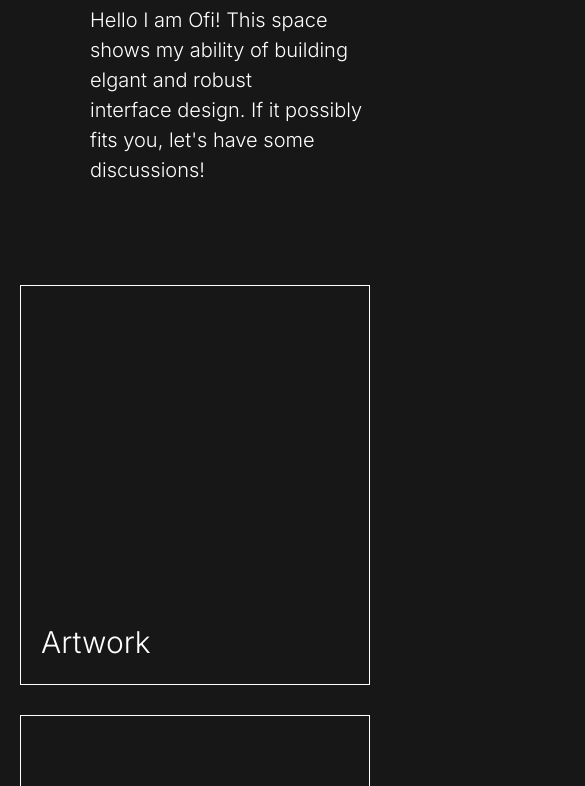
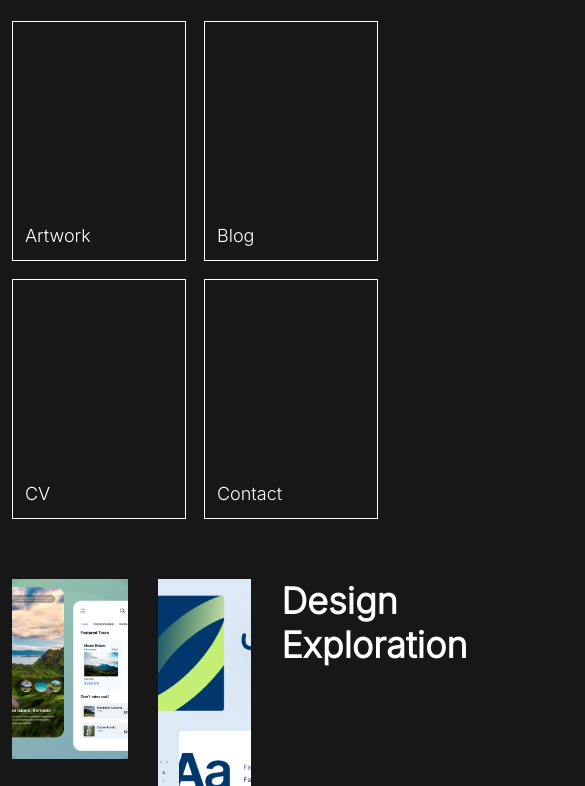
Before and after one commit to antdev1987/fiverrFigma, a website: page index.html in a window 390 px wide. Shown: the part 284-1070 px from the top of the page, 585 px wide, since content can reach past the window. Drawn offline with Linux system fonts and the light colour scheme.

Commit message:
media Menu finished

```diff
--- a/scss/_base.scss
+++ b/scss/_base.scss
@@ -16,34 +16,42 @@ $color-blue: #49a8ff;
 $color-green: #5effca;
 
 $color-white: #fff;
+
+// A map of breakpoints.
+$breakpoints: (
+  phone-sm: 420px,
+  phone: 767px,
+  tablet: 768px,
+  tablet-lg: 1024px,
+  desktop: 1025px,
+  desktop-lg: 1600px,
+);
 ///////////////////////
 /// variable End
 ///////////////////////
 
 ///////////////////////
-/// setting up Start
+/// Mixing Start
 ///////////////////////
-html {
-  font-size: 62.5%;
-  scroll-behavior: smooth;
+@mixin for-size($breakpoint, $direction: down) {
+  // If the breakpoint exists in the map.
+  @if map-has-key($breakpoints, $breakpoint) {
+    // Get the breakpoint value.
+    $breakpoint-value: map-get($breakpoints, $breakpoint);
+
+    // Determine the direction and then write the media query.
+    @if $direction == up {
+      @media (min-width: $breakpoint-value) {
+        @content;
+      }
+    } @else if $direction == down {
+      @media (max-width: $breakpoint-value) {
+        @content;
+      }
+    }
+  }
 }
 
-body {
-  font-size: 1.6rem;
-  background-color: $color-black;
-  font-family: 'Inter', sans-serif;
-}
-
-a {
-  text-decoration: none;
-}
-///////////////////////
-/// setting up End
-///////////////////////
-
-///////////////////////
-/// Mixing Start
-///////////////////////
 @mixin grid($columns, $min, $max, $rows-size, $value, $justify: false) {
   display: grid;
   grid-template-columns: repeat($columns, minmax($min, $max));
@@ -78,6 +86,35 @@ a {
 }
 ///////////////////////
 /// Mixing End
+///////////////////////
+
+///////////////////////
+/// setting up Start
+///////////////////////
+html {
+  font-size: 62.5%;
+  scroll-behavior: smooth;
+
+  @include for-size(tablet-lg) {
+    font-size: 50%;
+  }
+
+  @include for-size(phone){
+    font-size: 37.5%;
+  }
+}
+
+body {
+  font-size: 1.6rem;
+  background-color: $color-black;
+  font-family: 'Inter', sans-serif;
+}
+
+a {
+  text-decoration: none;
+}
+///////////////////////
+/// setting up End
 ///////////////////////
 
 ///////////////////////
--- a/scss/_layout.scss
+++ b/scss/_layout.scss
@@ -8,8 +8,12 @@
 /// Grid Start
 ///////////////////////
 .menu-grid {
-  @include grid(auto-fit, 30rem, 1fr, 40rem, '', $justify: false);
   gap: 3rem;
+  @include grid(auto-fit, 20rem, 1fr, 40rem, '', $justify: false);
+
+  @include for-size(tablet) {
+    grid-template-columns: repeat(2, 1fr);
+  }
 }
 ///////////////////////
 /// Grid End
@@ -376,7 +380,7 @@
 ///////////////////////
 /// Footer Start
 ///////////////////////
-.footer{
+.footer {
   font-size: 1.8rem;
 }
 ///////////////////////
```
Also changed, not shown: css/style.css.
